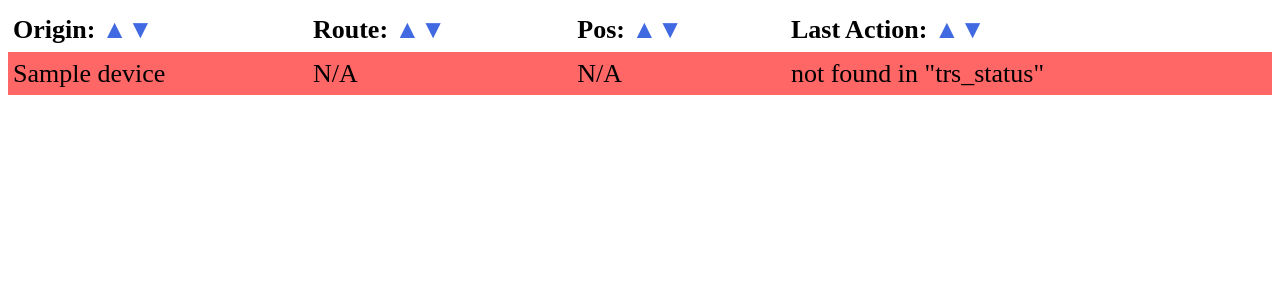
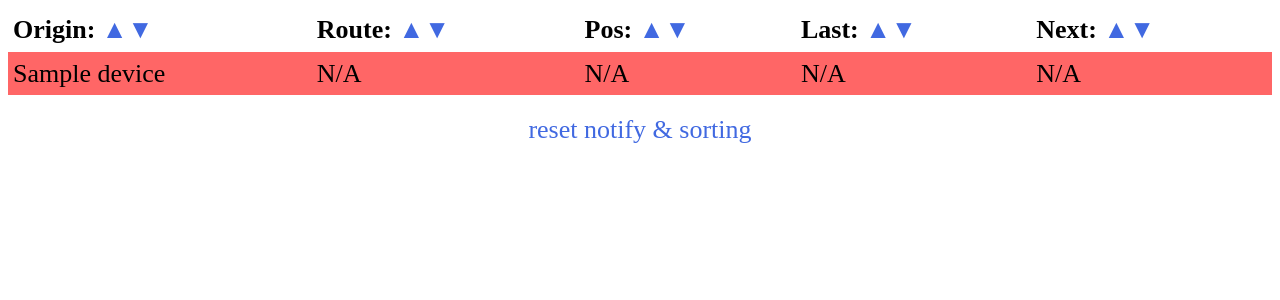
Before and after one commit to Micha854/mad_stuff, a PHP site: page /mad_devices.php in a window 1280 px wide. Shown: the top 300 px of the page. Run offline with PHP 8.4, Linux system fonts and the light colour scheme; tables that the repository leaves empty or names only in its code hold one stand-in row (values such as "Sample post").

Commit message:
Cooldown calculation

```diff
--- a/mad_devices.php
+++ b/mad_devices.php
@@ -3,7 +3,7 @@ session_start();
 
 $url	= 'http://'.$_SERVER['HTTP_HOST'] . $_SERVER['REQUEST_URI'];	// "http" or "https"
 $beep	= "<audio autoplay height=\"0\" width=\"0\"><source src=\"beep.mp3\" type=\"audio/mpeg\"></audio>";
-$reload = 10;	// reload page in seconds
+$reload = 30;	// reload page in seconds
 $offline= 10;	// Geräte nach 10 Minuten als Offline kennzeichnen und Benachrichtigen
 $notify = 1200;	// bei offline erneute Benachrichtigung nach 20 Minuten
 
@@ -73,11 +73,18 @@ if ($mysqli->connect_error) {
 	die('Error : ('. $mysqli->connect_errno .') '. $mysqli->connect_error);
 }
 
+if(isset($_GET["reset"]) == '1') {
+	session_destroy();
+	header("Location: http://".$_SERVER['HTTP_HOST'] . $_SERVER['SCRIPT_NAME']);
+	exit;
+}
+
 $spalten = array(
 "origin"				=> "<b>Origin:</b><span class=\"mobile\"><br></span> ",
 "r.name"				=> "<b>Route:</b><span class=\"mobile\"><br></span> ",
 "t.routePos"			=> "<b>Pos:</b><span class=\"mobile\"><br></span> ",
-"t.lastProtoDateTime"	=> "<b>Last Action:</b><span class=\"mobile\"><br></span> ");
+"t.lastProtoDateTime"	=> "<b>Last:</b><span class=\"mobile\"><br></span> ",
+"t.currentSleepTime"	=> "<b>Next:</b><span class=\"mobile\"><br></span> ");
 
 $spalte = isset($_GET["spalte"]) ? $_GET["spalte"] : 't.lastProtoDateTime'; // Default-Wert
 $sort = isset($_GET["sort"]) ? $_GET["sort"] : 'asc';
@@ -90,7 +97,7 @@ if (!in_array($sort, array('desc', 'asc'))) {
 	$sort = 'asc'; // Default-Wert
 }
 
-$sql = $mysqli->query("SELECT d.name AS origin, t.lastProtoDateTime, r.name, t.routePos, t.routeMax FROM settings_device d LEFT JOIN trs_status t ON d.name = t.origin LEFT JOIN settings_area r ON r.area_id = t.routemanager ORDER BY " . $spalte . " " . $sort .", origin ".$sort);
+$sql = $mysqli->query("SELECT d.name AS origin, t.lastProtoDateTime, t.currentSleepTime, r.name, t.routePos, t.routeMax FROM settings_device d LEFT JOIN trs_status t ON d.name = t.origin LEFT JOIN settings_area r ON r.area_id = t.routemanager ORDER BY " . $spalte . " " . $sort .", origin ".$sort);
 
 echo '<table><tr>';
 foreach ($spalten as $spalte => $name) {
@@ -113,25 +120,28 @@ foreach ($spalten as $spalte => $name) {
 	'</td>';
 }
 echo '</tr>';
-
+$i = 0;
 while($row = $sql->fetch_array()) {
 	$origin = $row["origin"];
+	$next_seconds = $row["currentSleepTime"];
 	if($row["lastProtoDateTime"] == NULL ) {
-		echo "<tr style=\"background:#FF6666\"><td>".$origin."</td><td>N/A</td><td>N/A</td><td>not found in \"trs_status\"</td>";
+		echo "<tr style=\"background:#FF6666\"><td>".$origin."</td><td>N/A</td><td>N/A</td><td>N/A</td><td>N/A</td>";
 	} else {
-		if($row["lastProtoDateTime"] < date("Y-m-d H:i:s", strtotime("- $offline minutes"))) {
-			$status = 'offline';
-			$background = '#FFFF99';
 
-			if(!isset($_SESSION[$origin])) {
-				echo $beep;
-				$_SESSION[$origin] = array("origin" => $row["origin"], "time" => time());
-			} elseif($_SESSION[$origin]["time"] < time()-$notify) {
-				unset($_SESSION[$origin]);
-			}
-		} else {
-			$status = 'online';
-			$background = '#66CC66';
+		$next_months = floor($next_seconds / (3600*24*30));
+        $next_day = floor($next_seconds / (3600*24));
+        $next_hours = floor($next_seconds / 3600);
+        $next_mins = floor(($next_seconds - ($next_hours*3600)) / 60);
+        $next_secs = floor($next_seconds % 60);
+
+		if($next_seconds == 0) {
+			$next = "now";
+		} else if($next_seconds < 60) {
+            $next = $next_secs." sec";
+        } else if($next_seconds < 60*60 ) {
+            $next = $next_mins." min";
+        } else if($next_seconds < 24*60*60) {
+            $next = $next_hours." hours";
 		}
 
 		$date_now = new DateTime();
@@ -145,21 +155,46 @@ while($row = $sql->fetch_array()) {
         $secs = floor($seconds % 60);
 
 		if($seconds < 60) {
-            $time = $secs." seconds ago";
+            $time = $secs." sec ago";
         } else if($seconds < 60*60 ) {
             $time = "<span class=\"warn\">".$mins." min ago</span>";
         } else if($seconds < 24*60*60) {
-            $time = $hours." hours ago";
+            $time = "<span class=\"warn\">".$hours." hours ago</span>";
         } else if($seconds < 24*60*60) {
             $time = $day." day ago";
-        } else {
-            $time = $months." month ago";
+        }
+
+		$cooldown = $offline * 60 + $next_seconds;
+
+		if($secs < $next_seconds && $row["lastProtoDateTime"] > date("Y-m-d H:i:s", strtotime("- $cooldown seconds")) ) {
+			$status = 'online';
+			$background = '#66CCFF';
+		} elseif($row["lastProtoDateTime"] < date("Y-m-d H:i:s", strtotime("- $offline minutes"))) {
+			$status = 'offline';
+			$background = '#FFFF99';
+				if(!isset($_SESSION[$origin])) {
+					if($i == 0) {
+						echo $beep;
+						$_SESSION[$origin] = array("origin" => $row["origin"], "time" => time());
+						$i++;
+					}
+				} elseif($_SESSION[$origin]["time"] < time()-$notify) {
+					unset($_SESSION[$origin]);
+				}
+		} else {
+			$status = 'online';
+			$background = '#66CC66';
 		}
 
-		echo "<tr style=\"background:".$background."\"><td>".$origin."</td><td>".$row["name"]."</td><td>".$row["routePos"]."/".$row["routeMax"]."</td><td>$time</td>";
+		echo "<tr style=\"background:".$background."\"><td>".$origin."</td><td>".$row["name"]."</td><td>".$row["routePos"]."/".$row["routeMax"]."</td><td>$time</td><td>$next</td>";
 	}
 }
 echo '</table>';
+//echo '<pre>';
+//print_r($_SESSION);
+//echo '</pre>';
+//session_destroy();
 ?>
+<div style="margin-top:20px; text-align:center"><a href="mad_devices.php?reset=1">reset notify &amp; sorting</a></div>
 </body>
 </html>
```
